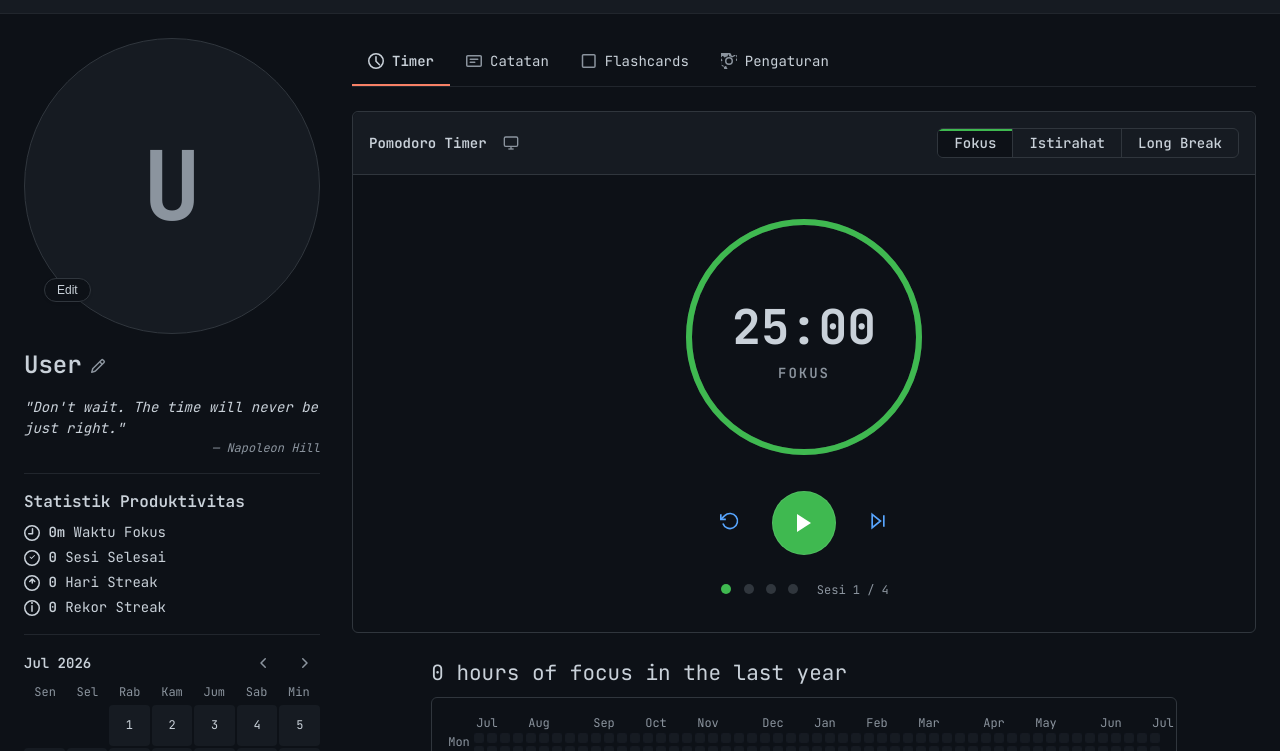
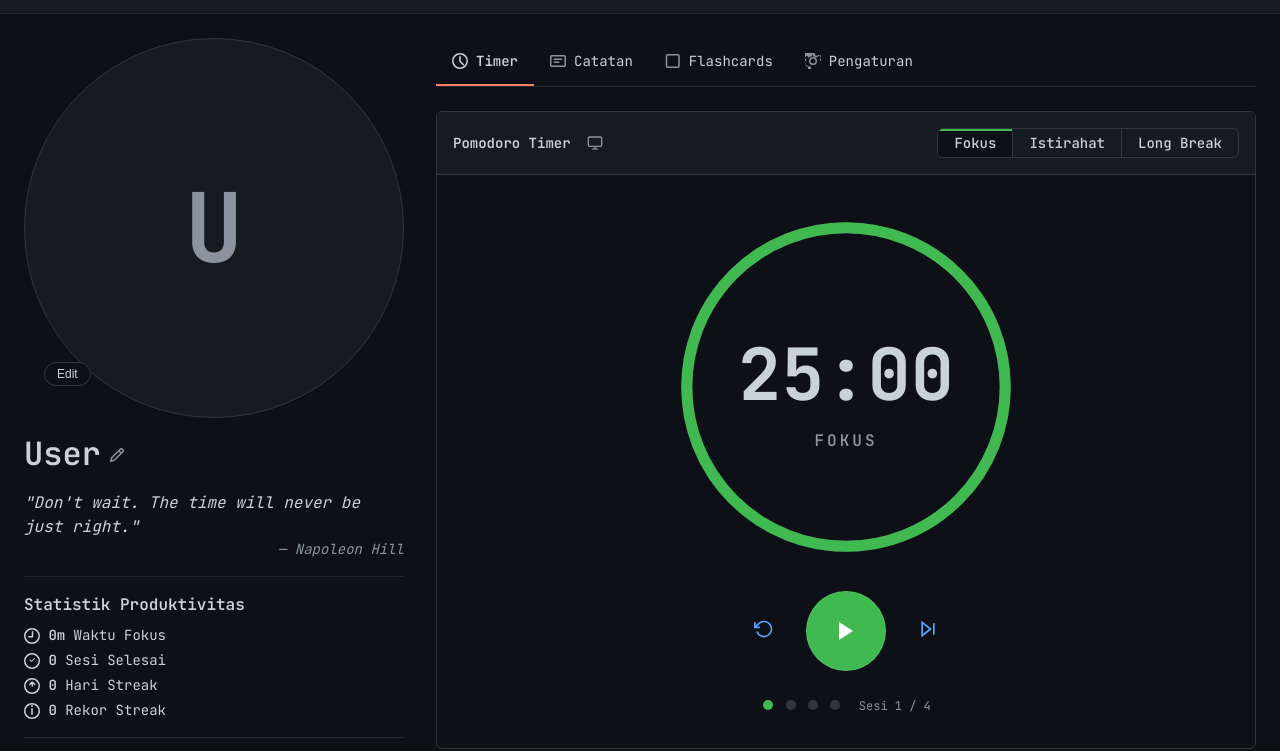
Before and after one commit to vxyuuki/SUE-App, a website built with Vite: page index.html in a window 1280 px wide. Shown: the part 49-800 px from the top of the page. Built offline with nearby package versions, Linux system fonts and the light colour scheme.

Commit message:
style: scale up main layout max-width, profile avatar, timer, and font sizes to fill screen better

```diff
--- a/style.css
+++ b/style.css
@@ -140,7 +140,7 @@ a:hover { text-decoration: underline; }
   display: flex;
   justify-content: space-between;
   align-items: center;
-  max-width: 1280px;
+  max-width: 1536px;
   margin: 0 auto;
   height: 62px;
 }
@@ -320,13 +320,13 @@ a:hover { text-decoration: underline; }
 /* Layout */
 .Layout {
   display: flex;
-  max-width: 1280px;
+  max-width: 1536px;
   margin: 0 auto;
   padding: 24px;
   gap: 32px;
 }
 .Layout-sidebar {
-  width: 296px;
+  width: 380px;
   flex-shrink: 0;
 }
 .Layout-main {
@@ -338,8 +338,8 @@ a:hover { text-decoration: underline; }
 .vcard-names-container { margin-bottom: 16px; }
 .avatar-container {
   position: relative;
-  width: 296px;
-  height: 296px;
+  width: 380px;
+  height: 380px;
   margin-bottom: 16px;
 }
 .avatar-image {
@@ -380,7 +380,7 @@ a:hover { text-decoration: underline; }
 }
 .vcard-names { line-height: 1.25; }
 .vcard-fullname {
-  font-size: 24px;
+  font-size: 32px;
   font-weight: 600;
   color: var(--color-fg-default);
   outline: none;
@@ -388,12 +388,12 @@ a:hover { text-decoration: underline; }
 }
 .vcard-fullname:focus { border-color: var(--color-accent-fg); }
 .profile-bio {
-  font-size: 14px;
+  font-size: 16px;
   color: var(--color-fg-default);
   margin-bottom: 16px;
   font-style: italic;
 }
-.quote-author { font-size: 12px; color: var(--color-fg-muted); text-align: right; transition: opacity 0.3s ease; }
+.quote-author { font-size: 14px; color: var(--color-fg-muted); text-align: right; transition: opacity 0.3s ease; }
 .quote-text { transition: opacity 0.3s ease; }
 
 /* Mini Calendar */
@@ -401,7 +401,7 @@ a:hover { text-decoration: underline; }
   display: grid;
   grid-template-columns: repeat(7, 1fr);
   text-align: center;
-  font-size: 12px;
+  font-size: 14px;
   color: var(--color-fg-muted);
   margin-bottom: 4px;
 }
@@ -415,7 +415,7 @@ a:hover { text-decoration: underline; }
   display: flex;
   align-items: center;
   justify-content: center;
-  font-size: 12px;
+  font-size: 14px;
   border-radius: 4px;
   cursor: pointer;
   position: relative;
@@ -596,16 +596,16 @@ a:hover { text-decoration: underline; }
 }
 
 /* Timer Specifics */
-.timer-circle-wrapper { position: relative; width: 260px; height: 260px; display: flex; align-items: center; justify-content: center; }
+.timer-circle-wrapper { position: relative; width: 360px; height: 360px; display: flex; align-items: center; justify-content: center; }
 .timer-circle { position: absolute; top: 0; left: 0; width: 100%; height: 100%; transform: rotate(-90deg); }
-.timer-bg { fill: none; stroke: var(--color-border-default); stroke-width: 6; }
-.timer-progress { fill: none; stroke: var(--color-success-fg); stroke-width: 6; stroke-linecap: round; transition: stroke-dashoffset 1s linear; }
+.timer-bg { fill: none; stroke: var(--color-border-default); stroke-width: 8; }
+.timer-progress { fill: none; stroke: var(--color-success-fg); stroke-width: 8; stroke-linecap: round; transition: stroke-dashoffset 1s linear; }
 .timer-display { display: flex; flex-direction: column; align-items: center; z-index: 1; }
-.timer-time { font-size: 48px; font-weight: 700; color: var(--color-fg-default); }
-.timer-label { font-size: 14px; letter-spacing: 2px; color: var(--color-fg-muted); font-weight: 600; }
+.timer-time { font-size: 72px; font-weight: 700; color: var(--color-fg-default); }
+.timer-label { font-size: 16px; letter-spacing: 3px; color: var(--color-fg-muted); font-weight: 600; }
 .session-dot { width: 10px; height: 10px; border-radius: 50%; background: var(--color-border-default); display: inline-block; margin: 0 2px; }
 .session-dot.filled { background: var(--color-success-fg); }
-.timer-btn-primary { width: 64px; height: 64px; border-radius: 50%; display: flex; align-items: center; justify-content: center; padding: 0; }
+.timer-btn-primary { width: 80px; height: 80px; border-radius: 50%; display: flex; align-items: center; justify-content: center; padding: 0; }
 
 /* Contribution Graph */
 .graph-panel { overflow-x: auto; }
```
